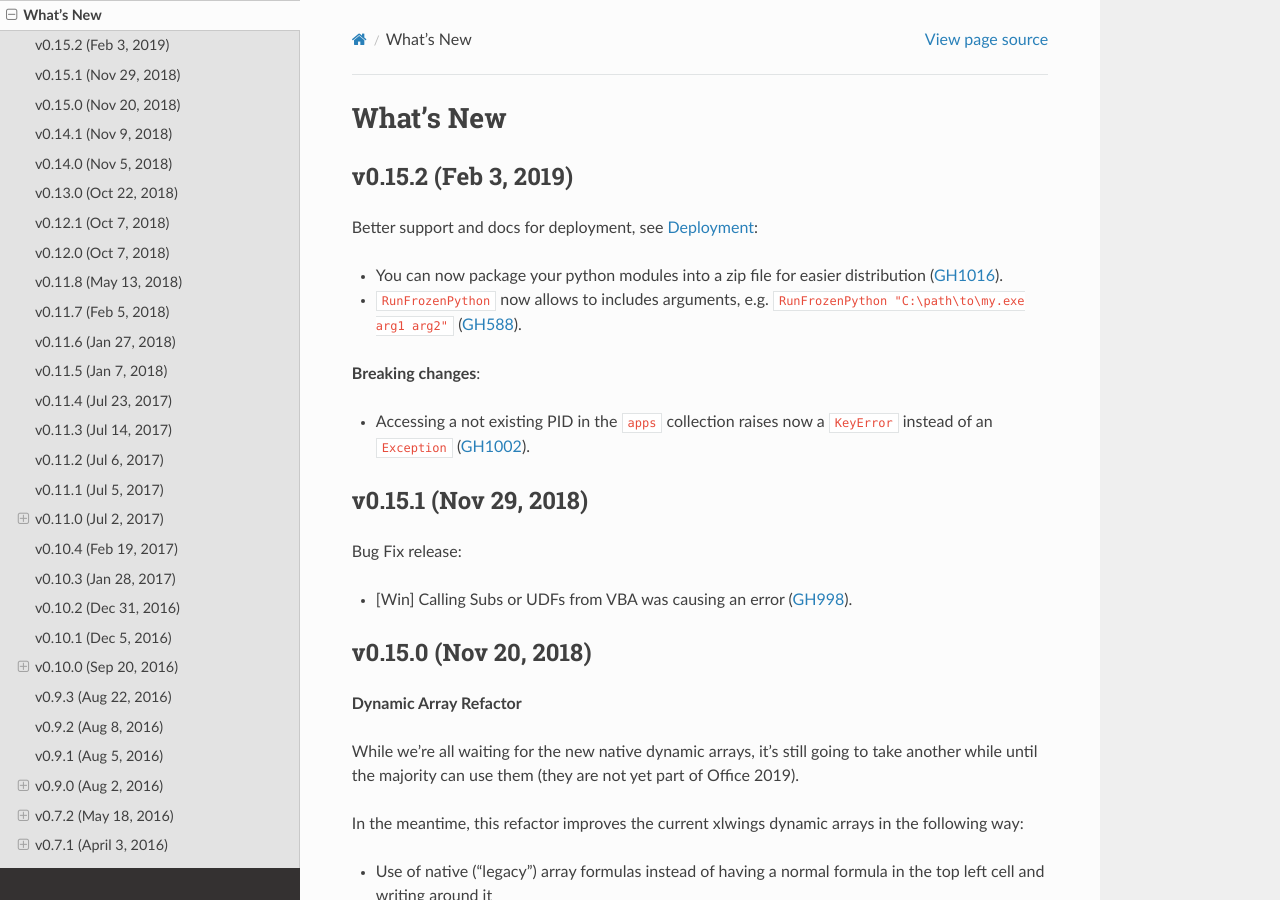
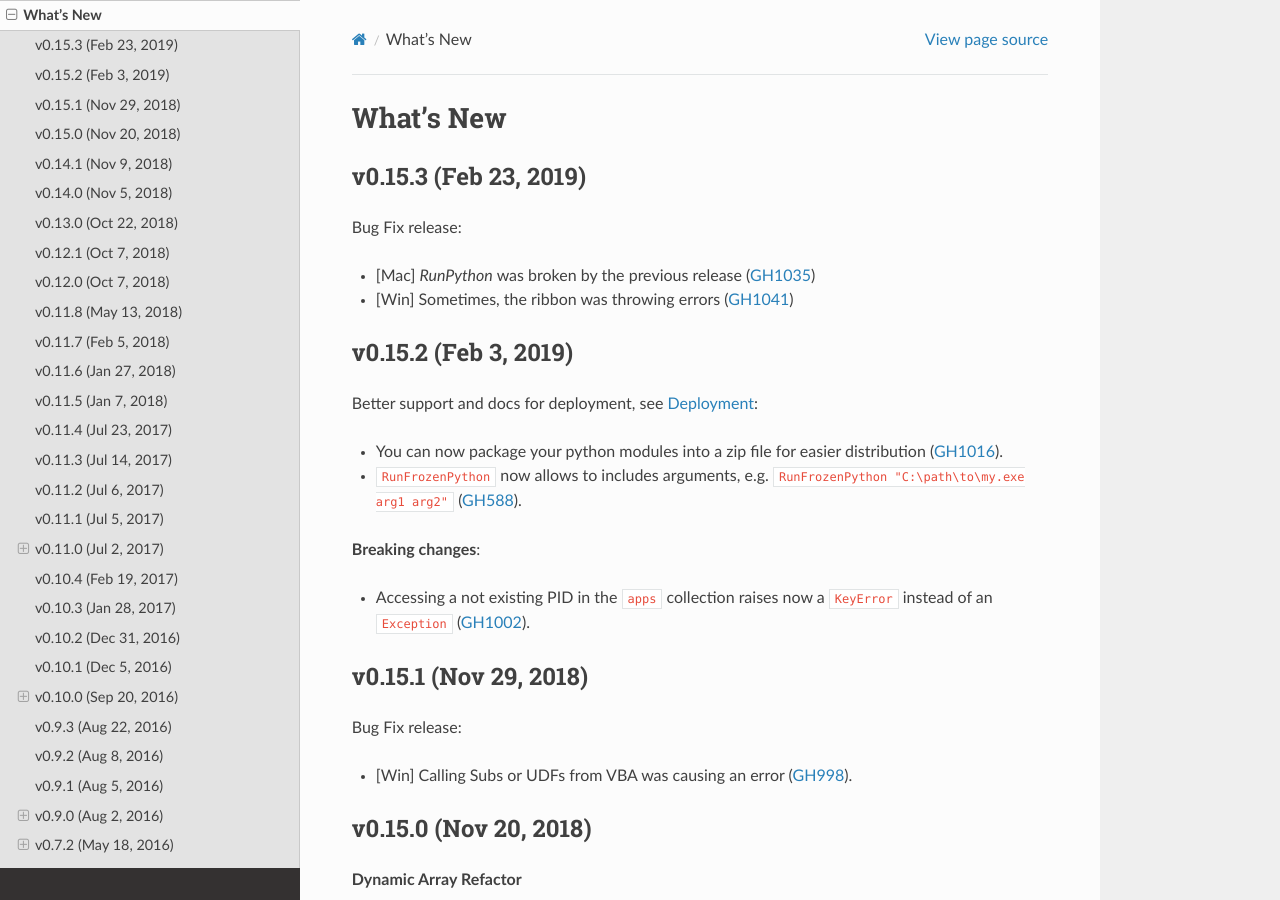
Before and after one commit to xlwings/xlwings, a Sphinx documentation site: the page built from docs/whatsnew.rst, in a window 1280 px wide and 900 px high. Built offline with Sphinx 7.4.7 and the Read the Docs theme 2.0.0, drawn with Linux system fonts in a browser that asks for light colours.

Commit message:
added release notes

```diff
--- a/docs/whatsnew.rst
+++ b/docs/whatsnew.rst
@@ -1,5 +1,13 @@
 What's New
 ==========
+
+v0.15.3 (Feb 23, 2019)
+----------------------
+
+Bug Fix release:
+
+* [Mac] `RunPython` was broken by the previous release (:issue:`1035`)
+* [Win] Sometimes, the ribbon was throwing errors (:issue:`1041`)
 
 v0.15.2 (Feb 3, 2019)
 ---------------------
```
